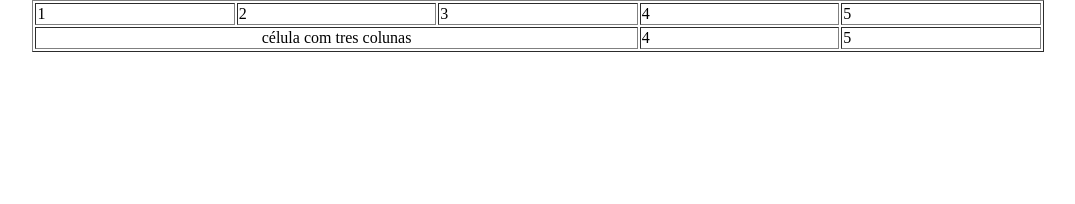
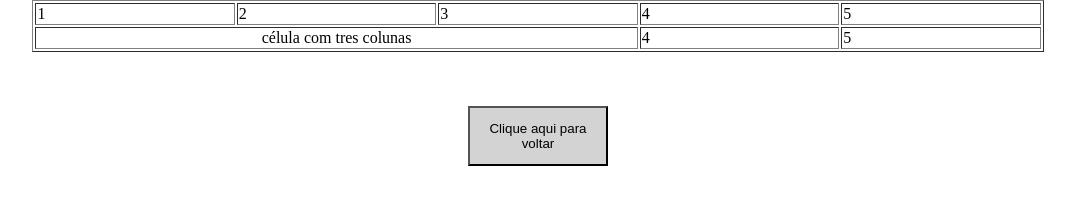
Before and after one commit to Ricardogames123/atividadepaulo, a plain HTML site: page colspan.html in a window 1280 px wide. Shown: the part 150-354 px from the top of the page, without its empty margins (102-1177 px from the left). Drawn offline with Linux system fonts and the light colour scheme.

Commit message:
Update colspan.html

```diff
--- a/colspan.html
+++ b/colspan.html
@@ -32,7 +32,14 @@
 			 colunas</td>
 			 <td witdh="20%">4</td>
 			 <td witdh="20%">5</td>
-
-
+		</tr>
+	</table>
+	<br><br><br>
+    <center>
+    <a href="index.html">
+            <button style=" width: 140px; height: 60px; background-color: #D3D3D3;">Clique aqui para voltar
+        </button>
+    </a>
+    </center>
 </body>
 </html>
```
